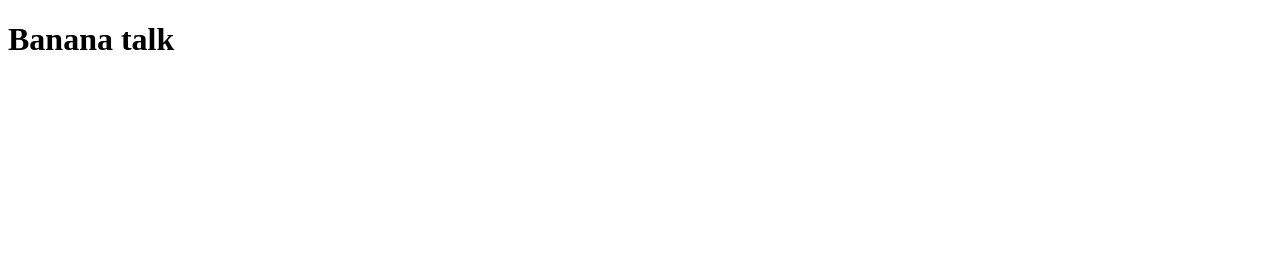
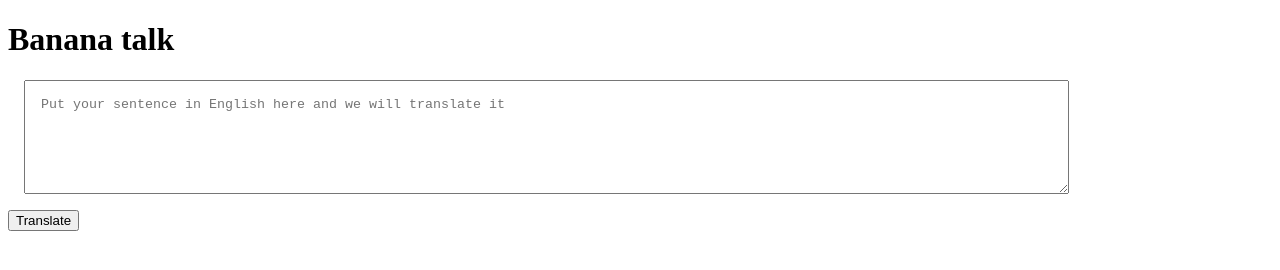
Before and after one commit to HarshitDeveloperr/banana-talk, a plain HTML site: page index.html in a window 1280 px wide. Drawn offline with Linux system fonts and the light colour scheme.

Commit message:
taking input

```diff
--- /dev/null
+++ b/app.js
@@ -0,0 +1,11 @@
+var btnTranslate = document.querySelector("#btn-translate");
+var txtInput = document.querySelector("#txt-input");
+
+console.log(txtInput);
+
+function clickHandler(){
+    console.log("clicked!");
+    console.log("input",txtInput.value);
+}
+
+btnTranslate.addEventListener("click",clickHandler);
--- a/index.html
+++ b/index.html
@@ -5,8 +5,26 @@
     <meta http-equiv="X-UA-Compatible" content="IE=edge">
     <meta name="viewport" content="width=device-width, initial-scale=1.0">
     <title>Banana Speak</title>
+
+    <style>
+        textarea{
+        width: 80%;
+        height: 10vh;
+        display: block;
+        margin: 1rem;
+        padding: 1rem;
+        }
+    </style>
+
 </head>
 <body>
     <h1>Banana talk</h1>
+    <textarea id="txt-input"
+    placeholder="Put your sentence in English here and we will translate it"></textarea>
+
+ <button id="btn-translate">Translate</button>
+
+    <script src="app.js" type="text/JavaScript"></script>
+
 </body>
 </html>
```
